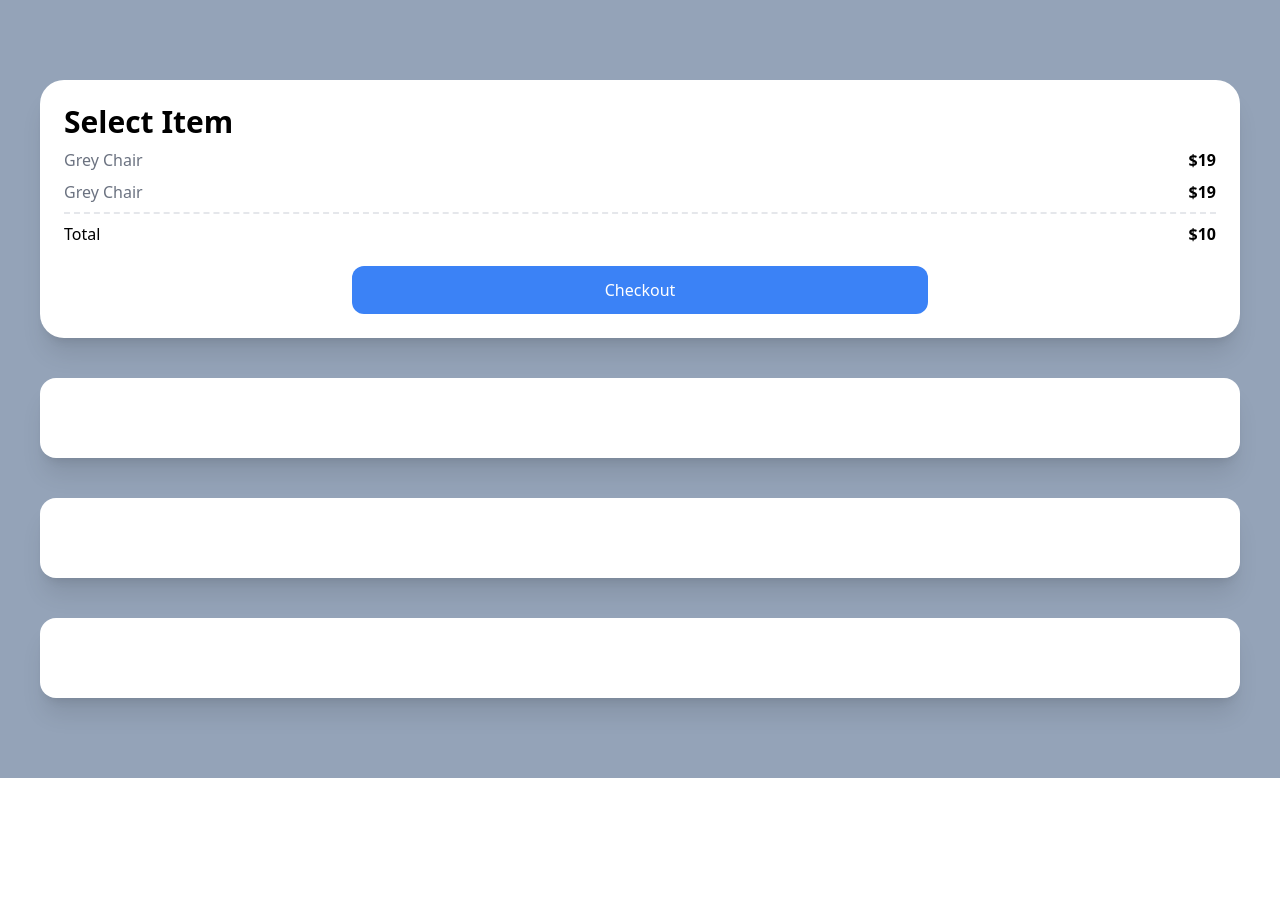
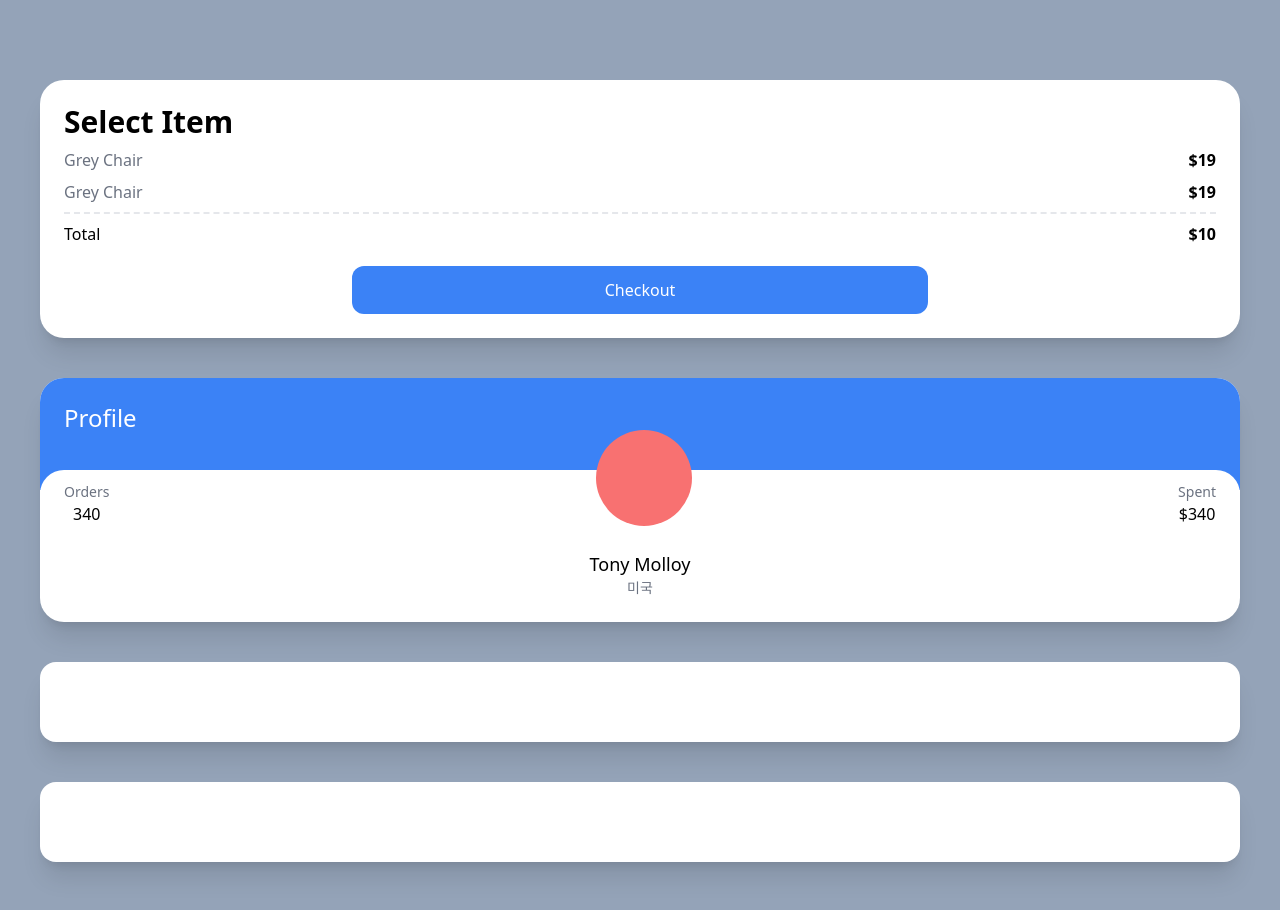
Before and after one commit to ralo-med/carrot-market2, a Next.js app: page / in a window 1280 px wide. Shown: the top 910 px of the page. Before the commit the page ends 800 px from the top, so only its background shows below. Built offline with nearby package versions, Linux system fonts and the light colour scheme.

Commit message:
#4.2 Test Drive part Two

```diff
--- a/pages/index.tsx
+++ b/pages/index.tsx
@@ -25,7 +25,28 @@
           Checkout
         </div>
       </div>
-      <div className="bg-white p-10 rounded-2xl shadow-xl"></div>
+      <div className="bg-white overflow-hidden rounded-3xl shadow-xl">
+        <div className="bg-blue-500 p-6 pb-14">
+          <span className="text-white text-2xl">Profile</span>
+        </div>
+        <div className="rounded-3xl p-6 bg-white relative -top-5">
+          <div className="flex relative -top-16 items-end justify-between">
+            <div className="flex flex-col items-center">
+              <span className="text-sm text-gray-500">Orders</span>
+              <span className="font-medium">340</span>
+            </div>
+            <div className="h-24 w-24 bg-red-400 rounded-full" />
+            <div className="flex flex-col items-center">
+              <span className="text-sm text-gray-500">Spent</span>
+              <span className="font-medium">$340</span>
+            </div>
+          </div>
+          <div className="relative  flex flex-col items-center -mt-10 -mb-5">
+            <span className="text-lg font-medium">Tony Molloy</span>
+            <span className="text-sm text-gray-500">미국</span>
+          </div>
+        </div>
+      </div>
       <div className="bg-white p-10 rounded-2xl shadow-xl"></div>
       <div className="bg-white p-10 rounded-2xl shadow-xl"></div>
     </div>
```
